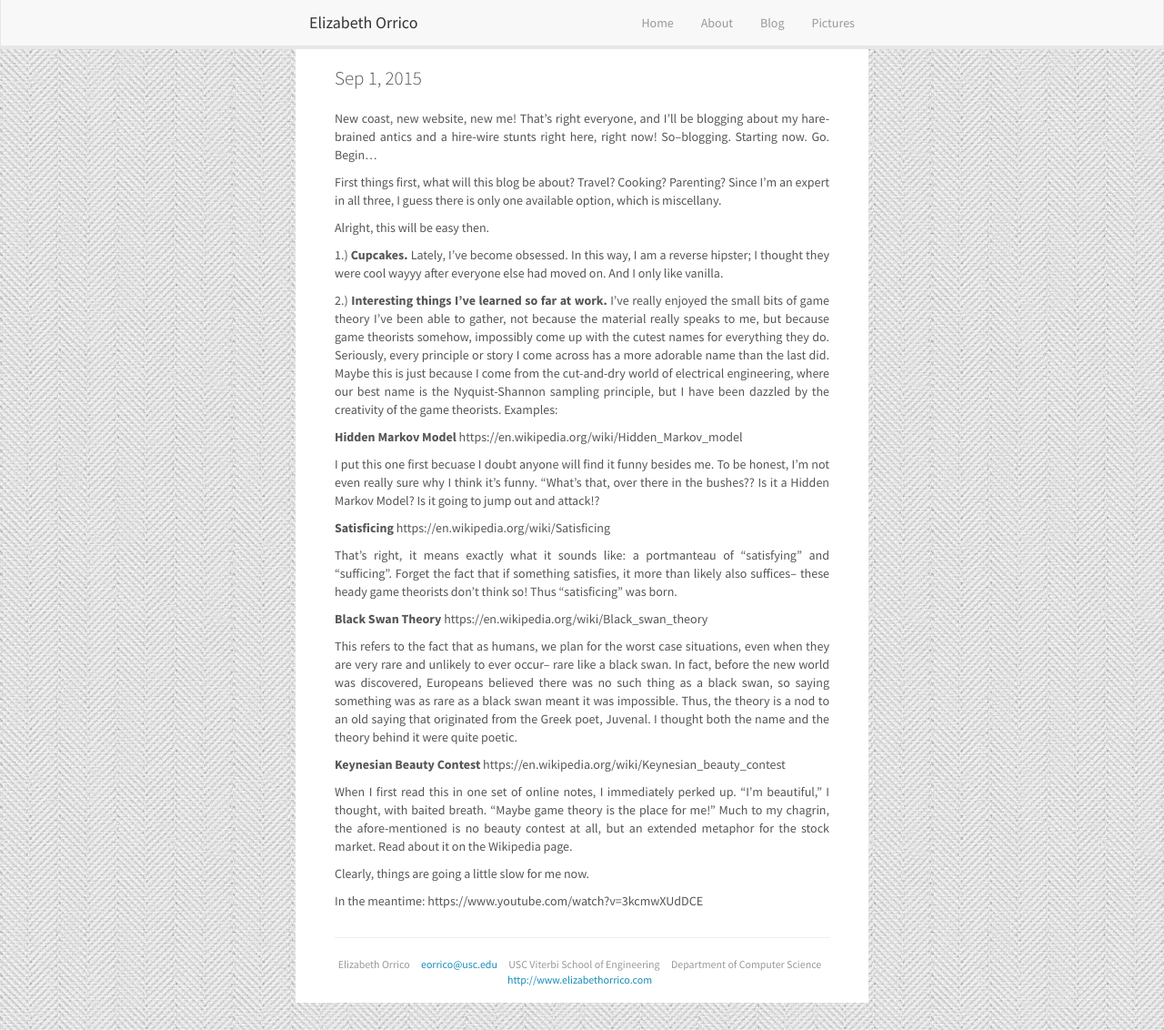
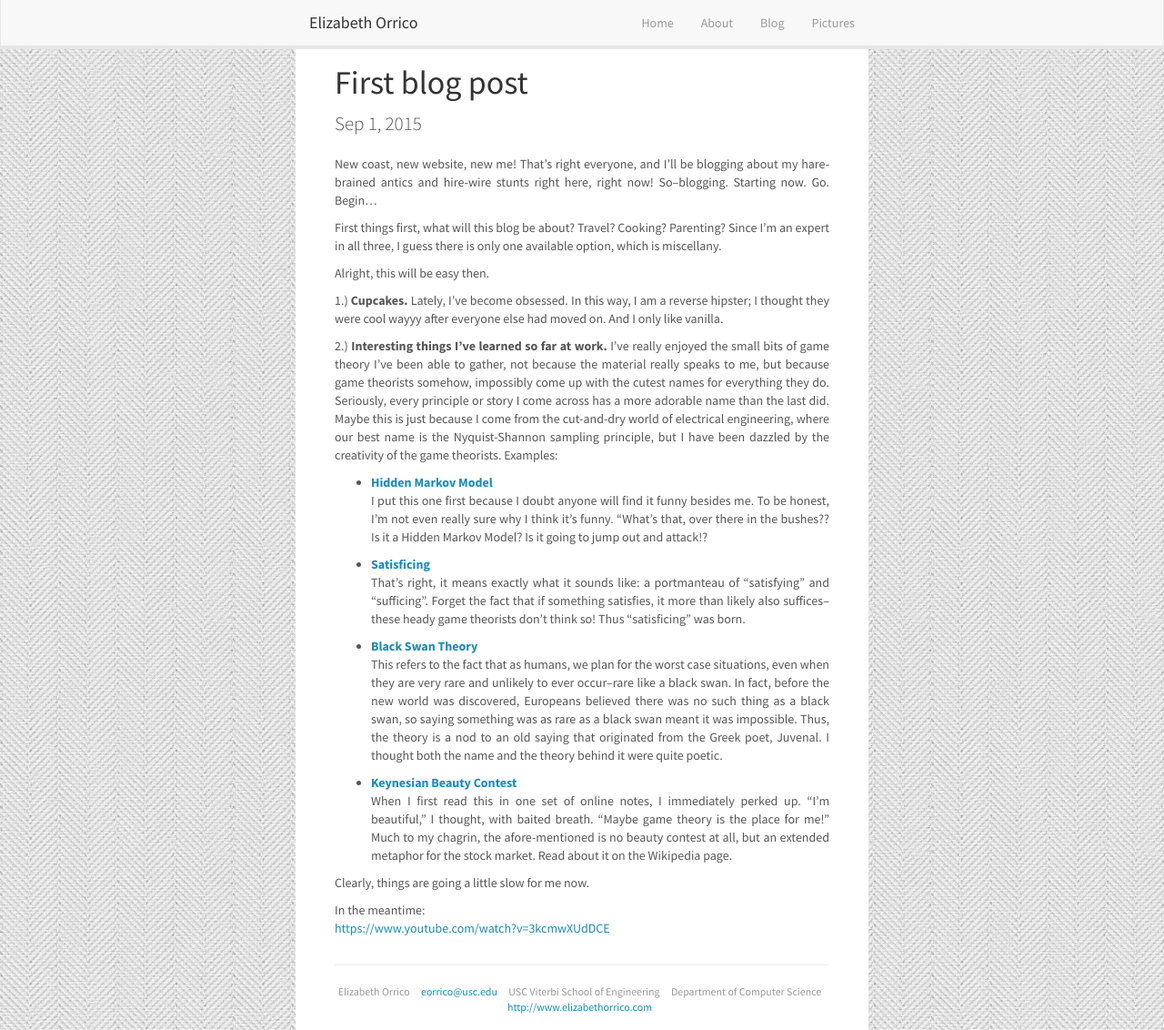
Before and after one commit to andybarron/emo7bf.github.io, a Jekyll site: the page built from _posts/2015-09-01-first-blog-post.md, in a window 1280 px wide and 1132 px high. Shown: the whole window at 91% size. Built offline with Jekyll 4.4.1, drawn with Linux system fonts in a browser that asks for light colours.

Commit message:
More blog fixing

```diff
--- a/_layouts/post.html
+++ b/_layouts/post.html
@@ -1,6 +1,7 @@
 ---
 layout: page
 ---
+<h1>{{ page.title }}</h1>
 <p class="lead">
 {{ page.date | date: "%b %-d, %Y" }}{% if page.author %} • {{ page.author }}{% endif %}{% if page.meta %} • {{ page.meta }}{% endif %}
 </p>
--- a/_posts/2015-09-01-first-blog-post.md
+++ b/_posts/2015-09-01-first-blog-post.md
@@ -3,7 +3,7 @@ layout: post
 title:  "First blog post"
 date:   2015-09-01
 ---
-New coast, new website, new me! That's right everyone, and I'll be blogging about my hare-brained antics and a hire-wire stunts right here, right now! So--blogging. Starting now. Go. Begin...
+New coast, new website, new me! That's right everyone, and I'll be blogging about my hare-brained antics and hire-wire stunts right here, right now! So--blogging. Starting now. Go. Begin...
 
 First things first, what will this blog be about? Travel? Cooking? Parenting? Since I'm an expert in all three, I guess there is only one available option, which is miscellany.
 
@@ -14,28 +14,20 @@ Alright, this will be easy then.
 2.) **Interesting things I've learned so far at work.** I've really enjoyed the small bits of game theory I've been able to gather, not because the material really speaks to me, but because game theorists somehow, impossibly come up with the cutest names for everything they do. Seriously, every principle or story I come across has a more adorable name than the last did. Maybe this is just because I come from the cut-and-dry world of electrical engineering, where our best name is the Nyquist-Shannon sampling principle, but I have been dazzled by the creativity of the game theorists. Examples:
 
 
-**Hidden Markov Model**
-https://en.wikipedia.org/wiki/Hidden_Markov_model
+* [**Hidden Markov Model**](https://en.wikipedia.org/wiki/Hidden_Markov_model)
+I put this one first because I doubt anyone will find it funny besides me. To be honest, I'm not even really sure why I think it's funny. "What's that, over there in the bushes?? Is it a Hidden Markov Model? Is it going to jump out and attack!?
 
-I put this one first becuase I doubt anyone will find it funny besides me. To be honest, I'm not even really sure why I think it's funny. "What's that, over there in the bushes?? Is it a Hidden Markov Model? Is it going to jump out and attack!?
-
-**Satisficing**
-https://en.wikipedia.org/wiki/Satisficing
-
+* [**Satisficing**](https://en.wikipedia.org/wiki/Satisficing)
 That's right, it means exactly what it sounds like: a portmanteau of "satisfying" and "sufficing". Forget the fact that if something satisfies, it more than likely also suffices-- these heady game theorists don't think so! Thus "satisficing" was born.
 
 
-**Black Swan Theory**
-https://en.wikipedia.org/wiki/Black_swan_theory
+* [**Black Swan Theory**](https://en.wikipedia.org/wiki/Black_swan_theory)
+This refers to the fact that as humans, we plan for the worst case situations, even when they are very rare and unlikely to ever occur--rare like a black swan. In fact, before the new world was discovered, Europeans believed there was no such thing as a black swan, so saying something was as rare as a black swan meant it was impossible. Thus, the theory is a nod to an old saying that originated from the Greek poet, Juvenal. I thought both the name and the theory behind it were quite poetic.
 
-This refers to the fact that as humans, we plan for the worst case situations, even when they are very rare and unlikely to ever occur-- rare like a black swan. In fact, before the new world was discovered, Europeans believed there was no such thing as a black swan, so saying something was as rare as a black swan meant it was impossible. Thus, the theory is a nod to an old saying that originated from the Greek poet, Juvenal. I thought both the name and the theory behind it were quite poetic.
-
-**Keynesian Beauty Contest**
-https://en.wikipedia.org/wiki/Keynesian_beauty_contest
-
+* [**Keynesian Beauty Contest**](https://en.wikipedia.org/wiki/Keynesian_beauty_contest)
 When I first read this in one set of online notes, I immediately perked up. "I'm beautiful," I thought, with baited breath. "Maybe game theory is the place for me!" Much to my chagrin, the afore-mentioned is no beauty contest at all, but an extended metaphor for the stock market. Read about it on the Wikipedia page.
 
 Clearly, things are going a little slow for me now.
 
-In the meantime:
-https://www.youtube.com/watch?v=3kcmwXUdDCE
+In the meantime:<br />
+<https://www.youtube.com/watch?v=3kcmwXUdDCE>
```
